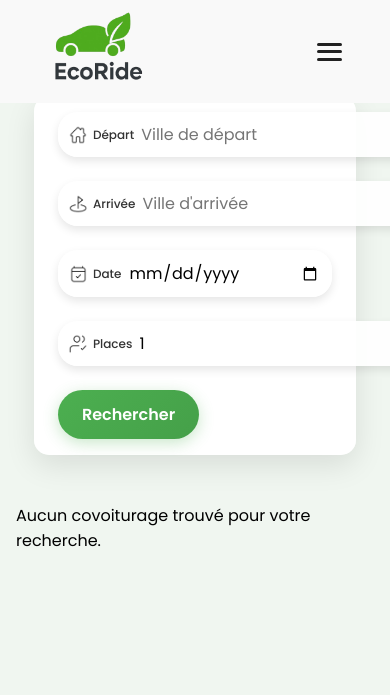
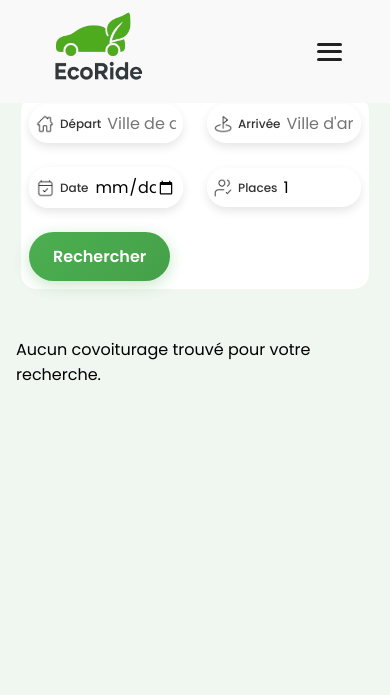
Before and after one commit to LeChach/Projet_EcoRide, a PHP site: page /recherche.php in a window 390 px wide. Shown: the top 695 px of the page. Run offline with PHP 8.4, Linux system fonts and the light colour scheme.

Commit message:
Fix responsive design - barre de recherche mobile

```diff
--- a/src/assets/css/style.css
+++ b/src/assets/css/style.css
@@ -319,17 +319,17 @@ header .bouton_connexion {
 
 .bar_de_recherche {
     background: rgba(255, 255, 255, 0.95);
-    width: 90%;
+    width: 100%;
     max-width: 1000px;
     backdrop-filter: blur(10px);
     border-radius: var(--radius-xl);
-    padding: var(--spacing-lg) 30px;
-    box-shadow: var(--shadow-medium);
+    padding: var(--spacing-lg) var(--spacing-md);
     display: flex;
     align-items: center;
     justify-content: space-between;
     gap: var(--spacing-sm);
     flex-wrap: wrap;
+    box-sizing: border-box;
 }
 
 .bar_de_recherche form {
@@ -339,6 +339,7 @@ header .bouton_connexion {
     gap: var(--spacing-md);
     flex-wrap: wrap;
     width: 100%;
+    box-sizing: border-box;
 }
 
 .search-block {
@@ -349,8 +350,10 @@ header .bouton_connexion {
     border-radius: var(--radius-large);
     padding: var(--spacing-sm) var(--spacing-md);
     flex: 1 1 180px;
-    min-width: 180px;
+    min-width: 150px;
+    max-width: 100%;
     box-shadow: 0 4px 10px rgba(0,0,0,0.1);
+    box-sizing: border-box;
 }
 
 .search-block img {
@@ -374,6 +377,9 @@ header .bouton_connexion {
     font-size: 14px;
     padding: 5px 3px;
     font-family: var(--font-family);
+    min-width: 0;
+    width: 100%;
+    box-sizing: border-box;
 }
 
 .bouton_recherche {
@@ -2056,13 +2062,15 @@ footer .logo img {
         flex-direction: column;
         padding: var(--spacing-sm) var(--spacing-md);
         border-radius: var(--radius-medium);
+        width: calc(100% - 20px);
+        margin: 0 10px;
     }
 
     .search-block {
-        min-width: unset;
-        flex: 1 1 auto;
+        min-width: 120px;
+        flex: 1 1 120px;
         gap: 5px;
-        padding: 6px 10px;
+        padding: 6px 8px;
     }
 
     .search-block label {
@@ -2072,12 +2080,14 @@ footer .logo img {
     .search-block input {
         font-size: 16px;
         padding: 4px 2px;
+        min-width: 0;
     }
 
     .bouton_recherche {
         font-size: 13px;
         padding: 8px 15px;
         border-radius: var(--radius-large);
+        min-width: 80px;
     }
 
     /* Information mobile */
@@ -2295,6 +2305,27 @@ footer .logo img {
 }
 
 @media (max-width: 480px) {
+
+    .bar_de_recherche {
+        width: calc(100% - 10px);
+        padding: var(--spacing-xs) var(--spacing-xs);
+        margin: 0 5px;
+    }
+
+    .search-block {
+        min-width: 100px;
+        padding: 4px 6px;
+    }
+
+    .search-block input {
+        padding: 3px 1px;
+    }
+
+    .bouton_recherche {
+        padding: 6px 10px;
+        font-size: 12px;
+        min-width: 70px;
+    }
     .hero h1 {
         font-size: 1.8rem;
     }
```
